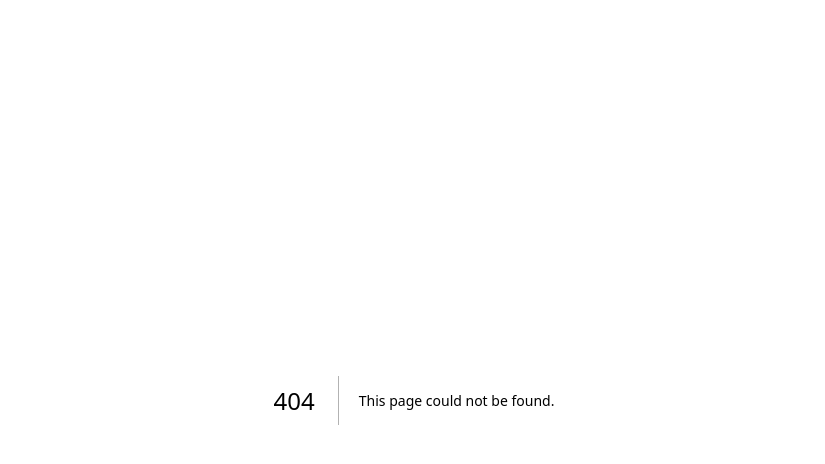
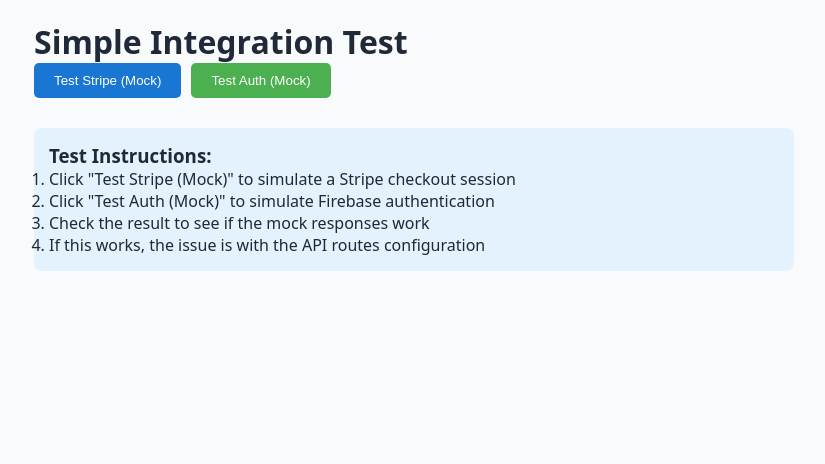
Before and after one commit to dlarosa92/jobhackai-site, a Next.js app in the folder app/: page /simple-test in a window 1280 px wide. Before the commit this address had no page. Shown: the top 464 px of the page, without its empty margins (226-1051 px from the left). Built offline with nearby package versions, Linux system fonts and the light colour scheme.

Commit message:
Update: Next.js config and develop branch changes

```diff
--- a/app/next.config.js
+++ b/app/next.config.js
@@ -1,12 +1,16 @@
 /** @type {import('next').NextConfig} */
 const nextConfig = {
-  output: 'export',
+  // Only use static export for production builds
+  ...(process.env.NODE_ENV === 'production' && { output: 'export' }),
   trailingSlash: true,
   images: {
     unoptimized: true
   },
   env: {
     CUSTOM_KEY: process.env.CUSTOM_KEY,
+    NEXT_PUBLIC_FIREBASE_API_KEY: process.env.NEXT_PUBLIC_FIREBASE_API_KEY,
+    NEXT_PUBLIC_FIREBASE_AUTH_DOMAIN: process.env.NEXT_PUBLIC_FIREBASE_AUTH_DOMAIN,
+    NEXT_PUBLIC_FIREBASE_PROJECT_ID: process.env.NEXT_PUBLIC_FIREBASE_PROJECT_ID,
   },
   // Cloudflare Pages configuration
   assetPrefix: process.env.NODE_ENV === 'production' ? 'https://qa.jobhackai.io' : '',
--- /dev/null
+++ b/app/src/pages/api/test.ts
@@ -0,0 +1,5 @@
+import { NextApiRequest, NextApiResponse } from 'next';
+
+export default function handler(req: NextApiRequest, res: NextApiResponse) {
+  res.status(200).json({ message: 'API route is working!' });
+}
--- /dev/null
+++ b/app/src/pages/simple-test.tsx
@@ -0,0 +1,100 @@
+import React, { useState } from 'react';
+
+export default function SimpleTest() {
+  const [result, setResult] = useState<string>('');
+
+  const testStripe = async () => {
+    try {
+      // Simulate Stripe API call
+      const mockResponse = {
+        success: true,
+        sessionId: 'cs_test_mock_' + Date.now(),
+        url: 'https://checkout.stripe.com/pay/cs_test_mock_' + Date.now()
+      };
+
+      setResult(JSON.stringify(mockResponse, null, 2));
+    } catch (error: any) {
+      setResult(`Error: ${error.message}`);
+    }
+  };
+
+  const testAuth = async () => {
+    try {
+      // Simulate Auth API call
+      const mockResponse = {
+        success: true,
+        user: {
+          uid: 'mock_user_' + Date.now(),
+          email: 'test@example.com',
+          emailVerified: true
+        }
+      };
+
+      setResult(JSON.stringify(mockResponse, null, 2));
+    } catch (error: any) {
+      setResult(`Error: ${error.message}`);
+    }
+  };
+
+  return (
+    <div style={{ maxWidth: '800px', margin: '0 auto', padding: '20px', fontFamily: 'system-ui' }}>
+      <h1>Simple Integration Test</h1>
+
+      <div style={{ marginBottom: '20px' }}>
+        <button
+          onClick={testStripe}
+          style={{
+            padding: '10px 20px',
+            marginRight: '10px',
+            backgroundColor: '#1976d2',
+            color: 'white',
+            border: 'none',
+            borderRadius: '5px',
+            cursor: 'pointer'
+          }}
+        >
+          Test Stripe (Mock)
+        </button>
+
+        <button
+          onClick={testAuth}
+          style={{
+            padding: '10px 20px',
+            backgroundColor: '#4caf50',
+            color: 'white',
+            border: 'none',
+            borderRadius: '5px',
+            cursor: 'pointer'
+          }}
+        >
+          Test Auth (Mock)
+        </button>
+      </div>
+
+      {result && (
+        <div style={{
+          marginTop: '20px',
+          padding: '15px',
+          backgroundColor: '#f5f5f5',
+          borderRadius: '8px',
+          border: '1px solid #ddd'
+        }}>
+          <h3>Result:</h3>
+          <pre style={{ whiteSpace: 'pre-wrap', fontSize: '14px' }}>
+            {result}
+          </pre>
+        </div>
+      )}
+
+      <div style={{ marginTop: '30px', padding: '15px', backgroundColor: '#e3f2fd', borderRadius: '8px' }}>
+        <h3>Test Instructions:</h3>
+        <ol>
+          <li>Click "Test Stripe (Mock)" to simulate a Stripe checkout session</li>
+          <li>Click "Test Auth (Mock)" to simulate Firebase authentication</li>
+          <li>Check the result to see if the mock responses work</li>
+          <li>If this works, the issue is with the API routes configuration</li>
+        </ol>
+      </div>
+    </div>
+  );
+}
```
Also changed, not shown: app/src/pages/api/auth.ts (added, +36 -0 lines), app/src/pages/api/stripe.ts (added, +98 -0 lines).
